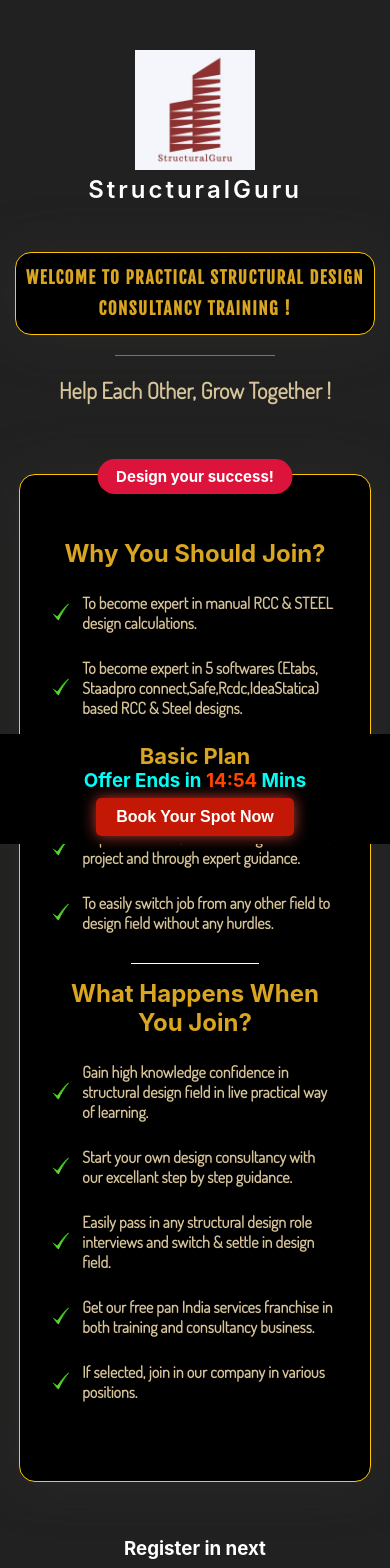
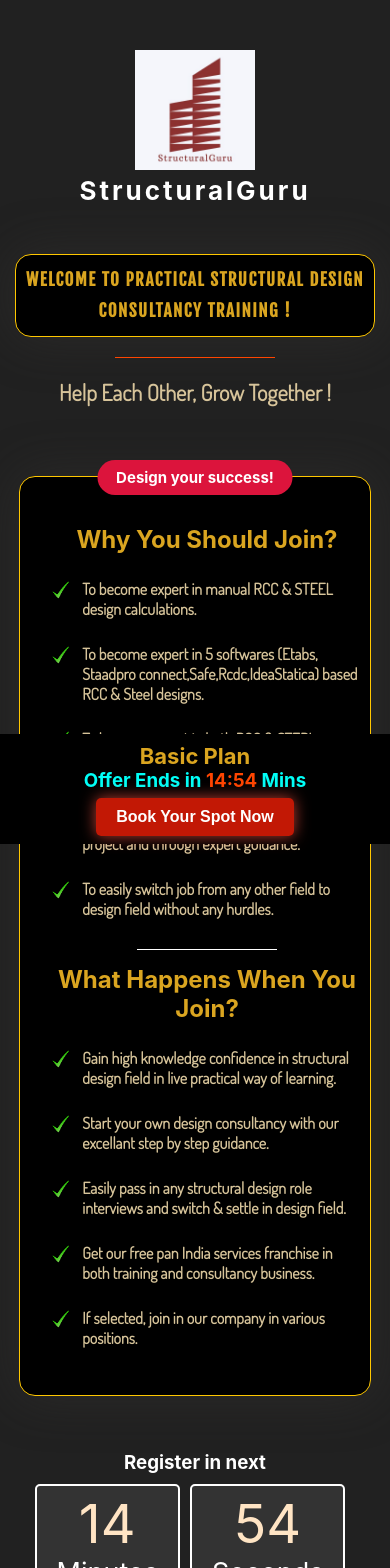
Before and after one commit to gururayar/structural-guru, a React (Create React App) app: page / in a window 390 px wide. Shown: the top 1568 px of the page. Built offline with nearby package versions, Linux system fonts and the light colour scheme.

Commit message:
Update section_1.css

```diff
--- a/src/components/section_1.css
+++ b/src/components/section_1.css
@@ -23,8 +23,8 @@
   object-fit: cover;
 }
 .company-name{
-  font-size: 24px;
-  font-weight: 600;
+  font-size: 26px;
+  font-weight: 700;
   letter-spacing: 2px;
   margin-top:4px ;
 }
@@ -93,7 +93,7 @@
   background-color: black;
   border-radius: 1rem;
   border: 1px solid rgb(255, 199, 0);
-  padding: 4rem 2rem 4rem 2rem;
+  padding: 4rem 2rem;
   width: 90%;
   box-shadow: rgba(53, 51, 48, 0.48) 0px 0px 50px 2px;
   margin-bottom: 50px;
@@ -132,6 +132,8 @@
 .right-div ul {
   list-style-type: none;
   padding: 0;
+
+
 }
 
 .left-div li,
@@ -142,7 +144,7 @@
   text-align: left;
   display: flex;
   justify-content: left;
-  align-items: center;
+  align-items: left;
   margin-bottom: 5px;
   font-family: "Dosis", sans-serif;
   font-weight: 600;
@@ -194,6 +196,8 @@
 
   padding: 5px;
 }
+
+
 .offer-button button {
   padding: 20px 40px;
   margin-top: 10px;
@@ -231,7 +235,7 @@
   .quotes-center {
     position: absolute;
     left: 50%;
-    top: -1.6%;
+    top: -1.9%;
     text-align: center;
     transform: translateX(-50%);
 
@@ -260,11 +264,12 @@
 
   .course-main-div {
     width: 95%;
+    padding:3rem 0.5rem 2rem 2rem;
   }
   .courese-inner-div {
     flex-direction: column;
     justify-content: center;
-    align-items: center;
+    align-items:left;
   }
 
   .left-div,
```
